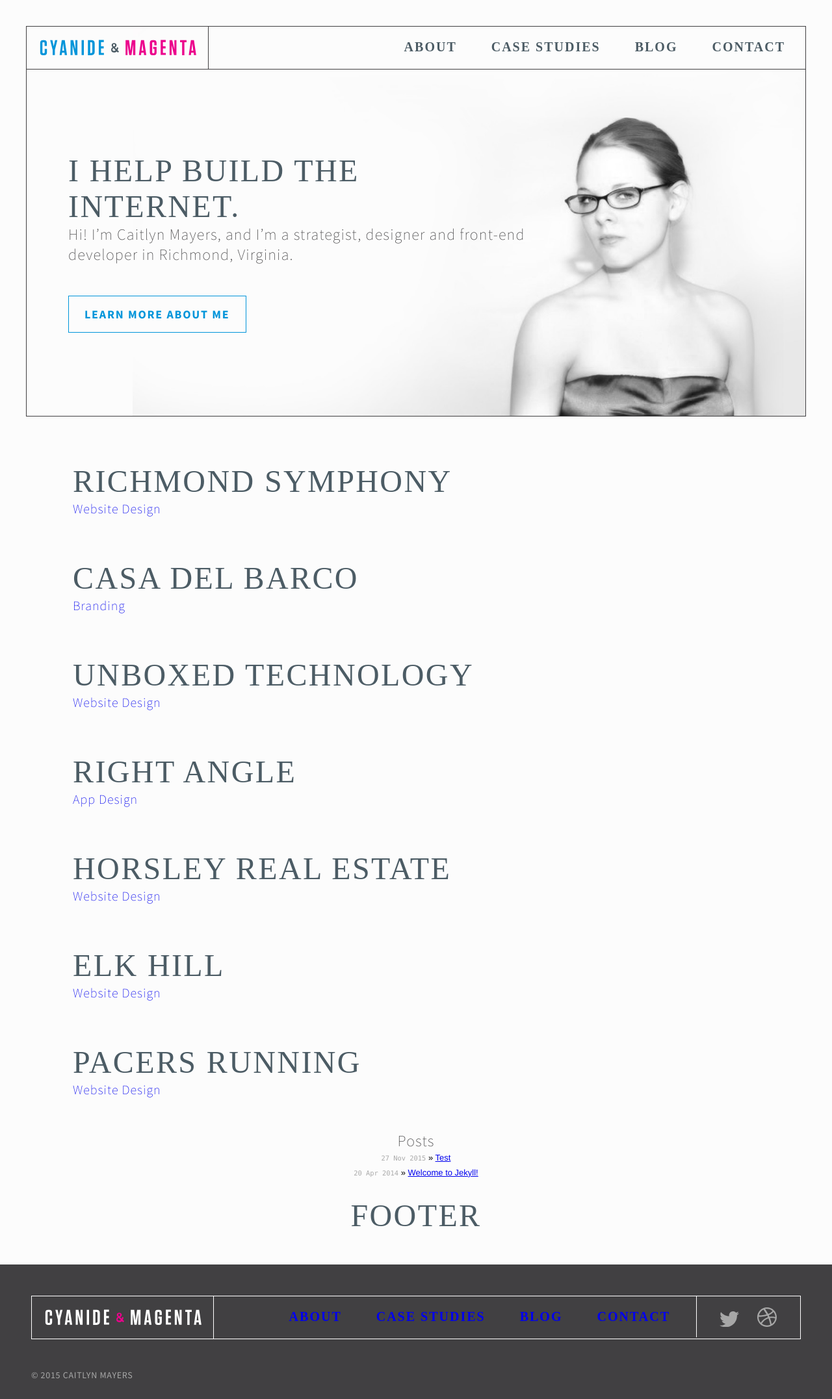
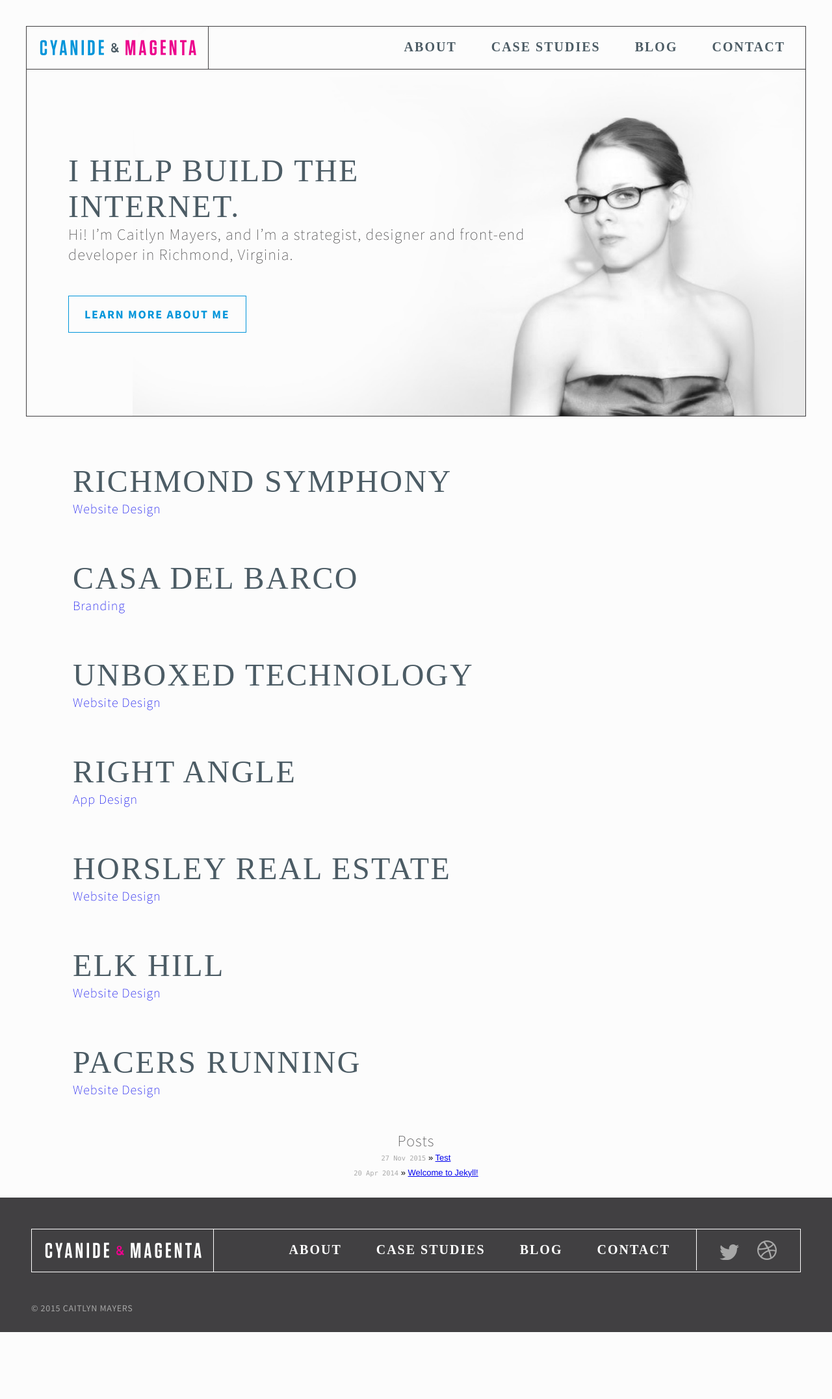
Before and after one commit to caitlynmayers/cyanide-magenta, a Jekyll site: the page built from index.html, in a window 1280 px wide. Shown: the whole page at 65% size. Built offline with Jekyll 4.4.1, drawn with Linux system fonts in a browser that asks for light colours; Markdown is read by kramdown in place of the engine named in the settings; after the commit the page ends 2050 px from its top, so only the background shows below that.

Commit message:
completing header and footer refactor.

```diff
--- a/_includes/footer.html
+++ b/_includes/footer.html
@@ -1,9 +1,6 @@
-<h1>Footer</h1>
-
 <footer>
-
   {% comment %}
-      The code below dynamically generates a sidebar nav of pages with
+      The code below dynamically generates a nav of pages with
       `layout: page` in the front-matter. See readme for usage.
     {% endcomment %}
   <div class="nav-bar -border--white">
@@ -14,7 +11,6 @@
         </svg>
       </div>
     </a>
-
     <nav class="-border-right--white">
     {% assign pages_list = site.pages | sort:"weight" %}
         {% for node in pages_list %}
@@ -41,26 +37,8 @@
           </a>
       </li>
     </ul>
-    {% comment %}<ul class="icons">
-      <li class="icon">
-        <a href="https://twitter.com/caitlynmayers">
-          <svg viewBox="0 0 36.9 30">
-            <use xlink:href="{{ site.url }}/img/sprite.svg#twitter-icon"></use>
-          </svg>
-        </a>
-      </li>
-      <li class="icon">
-        <a href="https://dribbble.com/caitlynmayers">
-          <svg viewBox="0 0 30 30">
-            <use xlink:href="{{ site.url }}/img/sprite.svg#dribbble-icon"></use>
-          </svg>
-        </a>
-      </li>
-    </ul>{% endcomment %}
   </div>
-  <div>
   <p class="copyright">
     &copy; {{ site.time | date: '%Y' }} Caitlyn Mayers
   </p>
-  </div>
 </footer>
--- a/_scss/modules/_footer.scss
+++ b/_scss/modules/_footer.scss
@@ -9,6 +9,10 @@ footer {
 		right: 13rem;
 		height: inherit;
 		padding-right: 1rem;
+
+		a {
+			color: white;
+		}
 	}
 
 	ul {
@@ -24,7 +28,6 @@ footer {
 			display: inline-block;
 			margin: 0 .75rem;
 			width: 30px;
-		}
 		}
 	}
 
@@ -51,3 +54,4 @@ footer {
 		text-transform: uppercase;
 
 	}
+}
--- a/css/main.css
+++ b/css/main.css
@@ -475,6 +475,12 @@ p {
   background-repeat: no-repeat;
   background-size: contain; }
 
+.-border--black {
+  border: 1px solid #000000; }
+
+.-border-right--black {
+  border-right: 1px solid #000000; }
+
 .logo {
   border-right: 1px solid #414042;
   float: left;
@@ -570,6 +576,8 @@ footer {
     right: 13rem;
     height: inherit;
     padding-right: 1rem; }
+    footer nav a {
+      color: white; }
   footer ul {
     display: inline-block;
     float: right;
@@ -584,21 +592,17 @@ footer {
       display: inline-block;
       margin: 0 .75rem;
       width: 30px; }
-
-.nav-bar {
+  footer .nav-bar {
     margin: 2.5rem; }
-  .nav-bar:after {
+    footer .nav-bar:after {
       content: "";
       display: table;
       clear: both; }
-
-.-border--white {
+  footer .-border--white {
     border: 1px solid #ffffff; }
-
-.-border-right--white {
+  footer .-border-right--white {
     border-right: 1px solid #ffffff; }
-
-.copyright {
+  footer .copyright {
     font-family: "source sans pro";
     font-weight: 400;
     font-style: bold;
```
Also changed, not shown: _scss/modules/_header.scss (+8 -0 lines). Lines whose indentation alone changed are shown as unchanged.
